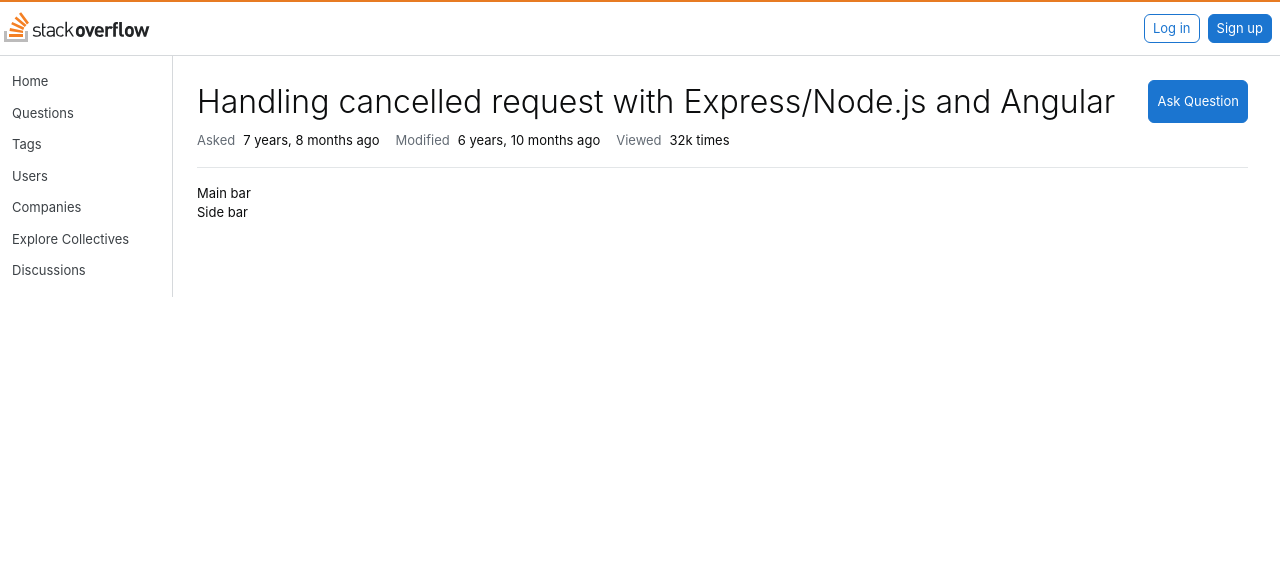
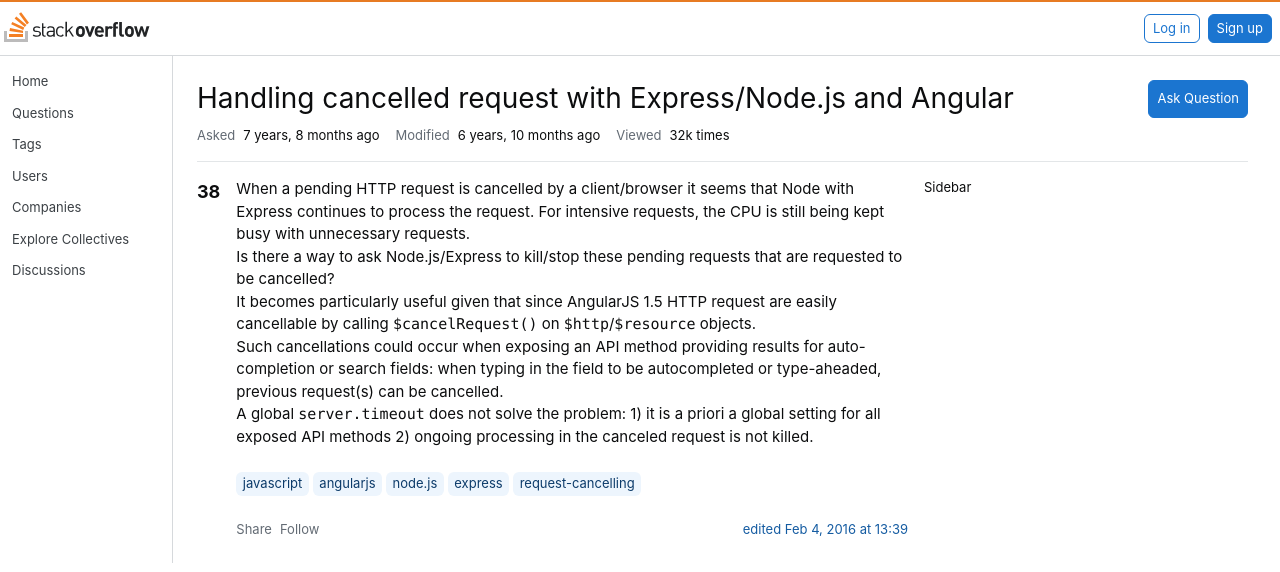
Before and after one commit to frankli-dev/qa-website-test, a React (Create React App) app: page / in a window 1280 px wide. Shown: the top 572 px of the page. Built offline with nearby package versions, Linux system fonts and the light colour scheme; the HTML template or start-up script is replaced by a standard one.

Commit message:
feat: Question Answer item in progress

```diff
--- a/src/components/Content.tsx
+++ b/src/components/Content.tsx
@@ -1,12 +1,24 @@
 import { Question } from "types";
 import { QuestionHeader } from "./QuestionHeader";
+import { SideBar } from "./SideBar";
+import { QuestionAnswerItem } from "./QuestionAnswerItem";
 
 interface ContentProps {
   question: Question;
 }
 
 export const Content: React.FC<ContentProps> = ({ question }) => {
-  const { title, askedAt, lastEditedAt, view } = question;
+  const {
+    title,
+    askedAt,
+    lastEditedAt,
+    view,
+    vote,
+    content,
+    tags,
+    user,
+    comments,
+  } = question;
   return (
     <div className="w-content-x border-l border-l-black-225 p-[24px] mx-auto">
       <QuestionHeader
@@ -15,9 +27,18 @@
         modifiedAt={lastEditedAt}
         view={view}
       />
-      <div>
-        <div>Main bar</div>
-        <div>Side bar</div>
+      <div className="flex">
+        <div className="w-main-bar">
+          <QuestionAnswerItem
+            vote={vote}
+            content={content}
+            tags={tags}
+            editedAt={lastEditedAt}
+            user={user}
+            comments={comments}
+          />
+        </div>
+        <SideBar />
       </div>
     </div>
   );
--- /dev/null
+++ b/src/components/QuestionAnswerItem.tsx
@@ -0,0 +1,55 @@
+import { Comment, User } from "types";
+
+interface QuestionAnswerItemProps {
+  vote: number;
+  content: string;
+  tags: string[];
+  editedAt: string;
+  user: User;
+  comments: Comment[];
+}
+
+export const QuestionAnswerItem: React.FC<QuestionAnswerItemProps> = ({
+  vote,
+  content,
+  tags,
+  editedAt,
+  user,
+  comments,
+}) => {
+  return (
+    <div className="flex">
+      <div className="pr-4">
+        <span className="text-black-600 text-subHeading font-bold">{vote}</span>
+      </div>
+      <div className="flex flex-col pr-4 w-auto min-w-0">
+        <div
+          className="text-[15px] break-words"
+          dangerouslySetInnerHTML={{ __html: content }}
+        />
+        <div className="flex my-6">
+          {tags.map((tag, index) => (
+            <a
+              key={index}
+              className="inline mr-[4px] px-[0.5em] py-[0.4em] rounded-md leading-none text-blue-600 bg-blue-100"
+              href="/"
+            >
+              {tag}
+            </a>
+          ))}
+        </div>
+        <div className="flex">
+          <a href="/" className="text-black-400 mr-2">
+            Share
+          </a>
+          <a href="/" className="text-black-400">
+            Follow
+          </a>
+          <a href="/" className="ml-auto text-blue-500">
+            edited Feb 4, 2016 at 13:39
+          </a>
+        </div>
+      </div>
+    </div>
+  );
+};
--- a/src/components/QuestionHeader.tsx
+++ b/src/components/QuestionHeader.tsx
@@ -23,7 +23,7 @@
   return (
     <div className="flex flex-col">
       <div className="flex justify-between align-top mb-[8px]">
-        <h1 className="text-title">{title}</h1>
+        <h1 className="text-headline1">{title}</h1>
 
         <Button variant="filled" text="Ask Question" />
       </div>
--- /dev/null
+++ b/src/components/SideBar.tsx
@@ -0,0 +1,12 @@
+const navItems = [
+  "Home",
+  "Questions",
+  "Tags",
+  "Users",
+  "Companies",
+  "Explore Collectives",
+  "Discussions",
+];
+export const SideBar = () => {
+  return <div className="w-side-bar shrink-0 relative">Sidebar</div>;
+};
--- a/tailwind.config.js
+++ b/tailwind.config.js
@@ -3,13 +3,14 @@
   content: ["./src/**/*.{js,jsx,ts,tsx}"],
   theme: {
     fontSize: {
-      title: [
-        "2rem",
+      headline1: [
+        "28px",
         {
           lineHeight: "1.35",
-          fontWeight: 300,
+          fontWeight: 400,
         },
       ],
+      subHeading: ["18px"],
     },
     extend: {
       fontFamily: {
@@ -18,8 +19,12 @@
       colors: {
         primary: "hsl(27, 80%, 52%)",
         secondary: "hsl(210, 77%, 46%)",
-        "blue-200": "hsl(206,93%,83.5%)",
+        "blue-100": "hsl(210,80%,96%)",
+        "blue-200": "hsl(210,80%,91%)",
+        "blue-300": "hsl(210,78%,76%)",
+        "blue-400": "hsl(210,77%,46%)",
         "blue-500": "hsl(210,77%,36%)",
+        "blue-600": "hsl(210,80%,23%)",
         "black-200": "hsl(210,8%,90%)",
         "black-225": "hsl(210, 8%, 85%)",
         "black-250": "hsl(210,8%,80%)",
@@ -39,7 +44,9 @@
       },
       spacing: {
         header: "56px",
+        "side-bar": "300px",
         "left-bar": "164px",
+        "main-bar": "calc(100% - 300px - 24px)",
         "content-x": "calc(100vw - 164px)",
         "content-y": "calc(100vh - 56px)",
       },
```
